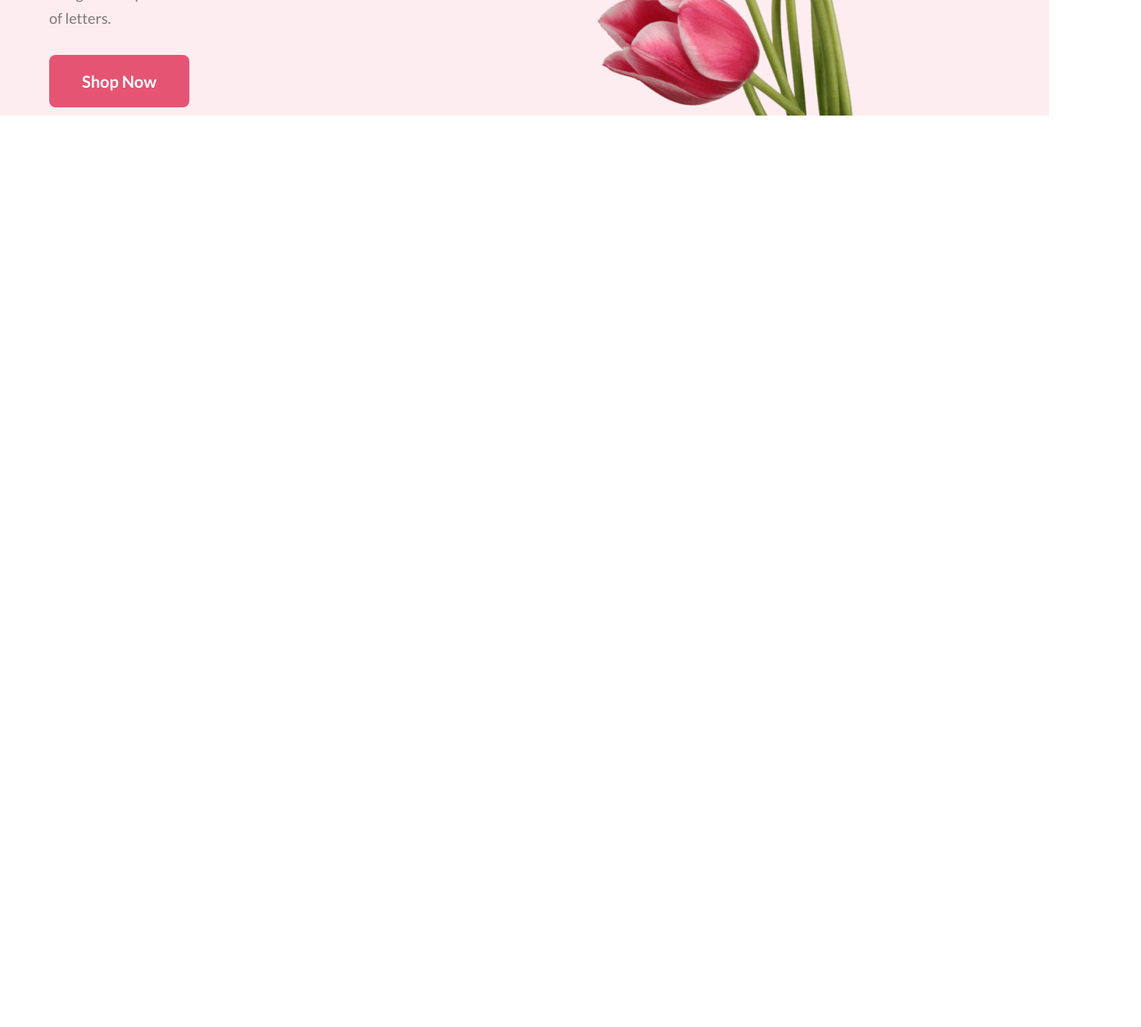
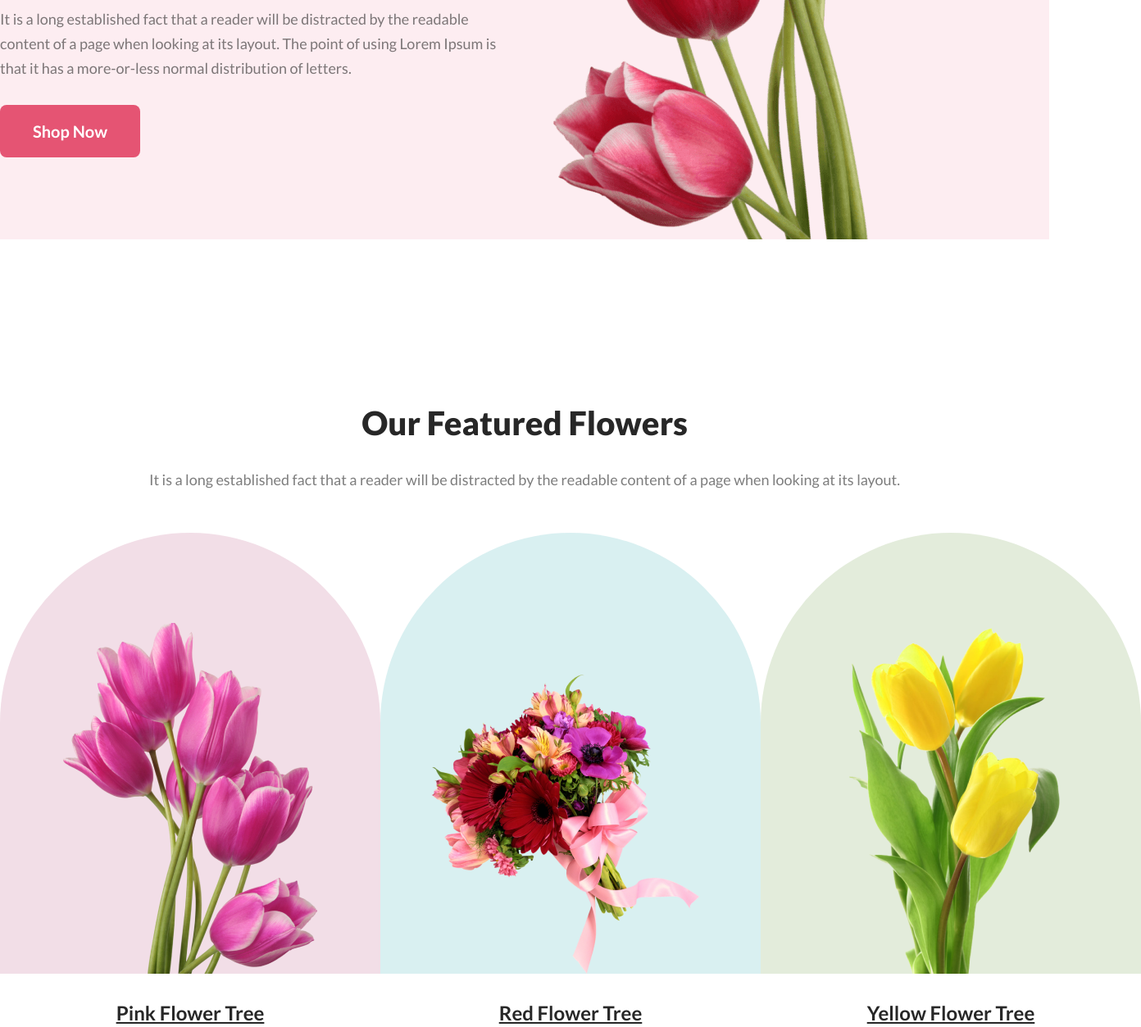
Before and after one commit to arman-anm/flowers, a plain HTML site: page index.html in a window 1280 px wide. Shown: the part 525-1778 px from the top of the page at 82% size, 1392 px wide, since content can reach past the window. Before the commit the page ends 800 px from the top, so only its background shows below. Drawn offline with Linux system fonts and the light colour scheme.

Commit message:
added featured section

```diff
--- a/index.html
+++ b/index.html
@@ -27,8 +27,8 @@
       </nav>
     </section>
     <!-- Hero Section -->
-    <section class="hero-section">
-      <div class="hero-text">
+    <section class="banner-section">
+      <div class="banner-text">
         <h1>
           Let's make beautiful flowers a part of your life.
         </h1>
@@ -37,13 +37,41 @@
         </p>
         <a href="#" target="_blank" rel="noopener noreferrer" class="btn-primary">Shop Now</a>
       </div>
-      <div class="hero-image">
+      <div class="banner-image">
         <img src="./assets/pngwing 10.png" alt="Image of a flower">
       </div>
     </section>
   </header>
   <main>
-
+    <section class="featured-section" id="featured">
+      <h2 class="section-title">
+        Our Featured Flowers
+      </h2>
+      <p class="description">
+        It is a long established fact that a reader will be distracted by the readable content of a page when looking at its layout.
+      </p>
+      <div class="cards">
+        <div class="flower-tree-container" >
+          <div class="pink-flower">
+            <img src="./assets/pngwing 6.png" alt="Image of a pink flower">
+          </div>
+          <a href="#" target="_blank" rel="noopener noreferrer">Pink Flower Tree</a>
+        </div>
+        <div class="flower-tree-container">
+          <div class="red-flower">
+            <img src="./assets/pngwing 5.png" alt="Image of a red flower ">
+          </div>
+          <a href="#" target="_blank" rel="noopener noreferrer">Red Flower Tree</a>
+        </div>
+        <div class="flower-tree-container">
+          <div class="yellow-flower">
+            <img src="./assets/pngwing 7.png" alt="Image of a yellow flower">
+          </div>
+          <a href="#" target="_blank" rel="noopener noreferrer">Yellow Flower Tree</a>
+        </div>
+      </div>
+      </div>
+    </section>
   </main>
 </body>
 </html>
--- a/styles/main.css
+++ b/styles/main.css
@@ -35,6 +35,15 @@
     line-height: normal;
     margin-bottom: 30px;
   }
+  h2 {
+    color: #272727;
+    text-align: center;
+    font-size: 40px;
+    font-style: normal;
+    font-weight: 800;
+    line-height: normal;
+    margin-bottom: 30px;
+  }
   p {
     color: rgba(39, 39, 39, 0.60);
     font-size: 18px;
@@ -42,6 +51,9 @@
     font-weight: 400;
     line-height: 30px;
     margin-bottom: 30px;
+  }
+  .description {
+    text-align: center;
   }
   .btn-primary {
     display: inline-flex;
@@ -76,19 +88,69 @@
   .navbar {
     display: none;
   }
-  .hero-text, .hero-image {
-    padding: 0 60px;
 
-  }
-  .hero-image {
+  .banner-image {
     max-width: 635px;
     height: auto;
     flex-shrink: 0;
     margin-bottom: -3.5px;
+    margin-left: 10px;
+
   }
 
-  .hero-section {
+  .banner-section {
     display: flex;
     align-items: center;
     justify-content: space-between;
   }
+
+/* Cards */
+  .featured-section {
+    margin-top: 200px;
+  }
+
+  .cards {
+    display: flex;
+    align-items: flex-end;
+    justify-content: space-between;
+    max-width: 1440px;
+    margin: 0 auto;
+    margin-top: 50px;
+
+  }
+
+  .cards > img {
+    width: 310px;
+    height: 428px;
+    flex-shrink: 0;
+  }
+
+  .pink-flower, .red-flower, .yellow-flower {
+    border-radius: 300px 300px 0px 0px;
+    width: 464px;
+    height: 538px;
+    flex-shrink: 0;
+    display: flex;
+    align-items: flex-end;
+    justify-content: center;
+  }
+  .pink-flower {
+    background: rgba(167, 33, 98, 0.15);
+  }
+  .red-flower {
+  background: rgba(5, 151, 160, 0.15);
+  }
+  .yellow-flower {
+  background: rgba(71, 125, 17, 0.15);
+  }
+  .cards a {
+    color: #272727;
+    text-align: center;
+    font-size: 24px;
+    font-style: normal;
+    font-weight: 700;
+    line-height: 35px;
+    text-decoration-line: underline;
+    display: block;
+    margin-top: 30px;
+  }
```
